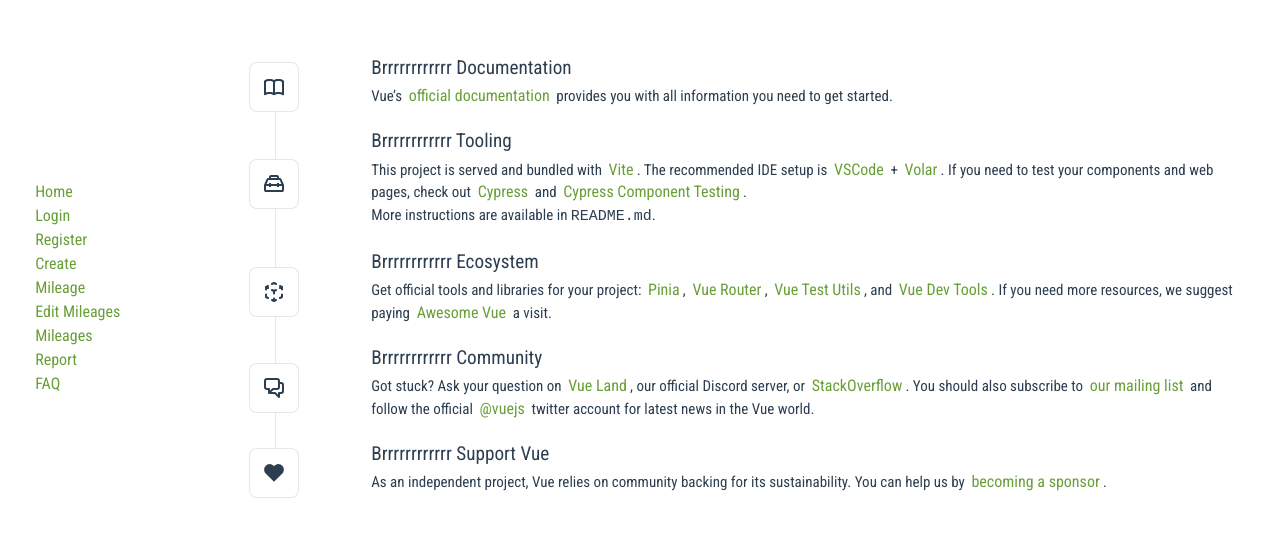
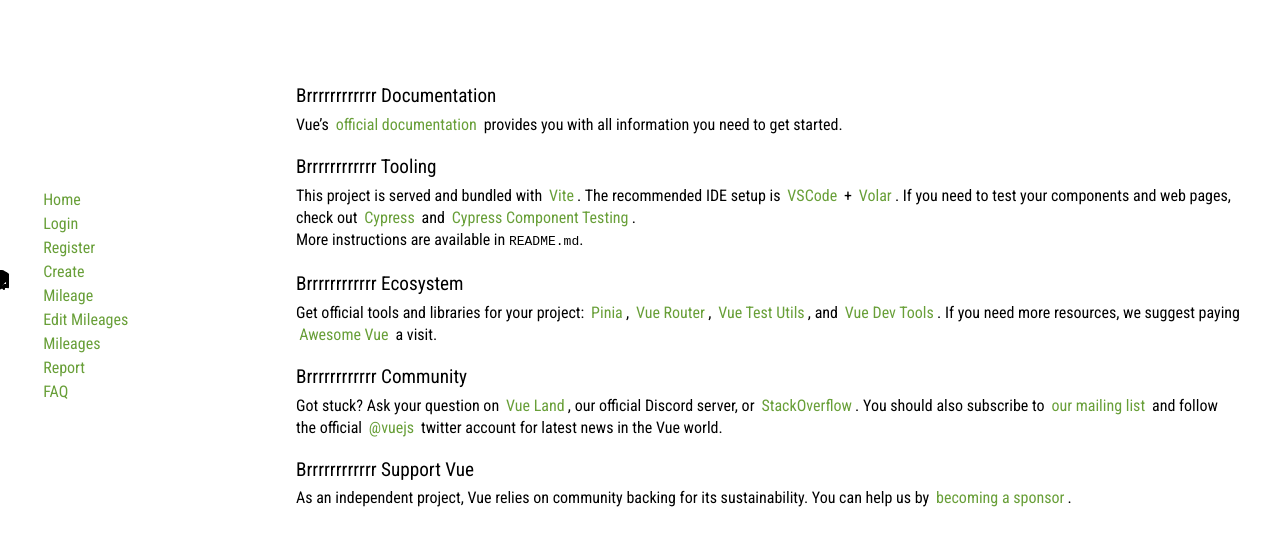
Before and after one commit to dgloriaweb/budgeter_frontend, a Vue app: page / in a window 1280 px wide. Shown: the part 120-666 px from the top of the page. Built offline with nearby package versions, Linux system fonts and the light colour scheme.

Commit message:
removed css file

```diff
--- a/src/assets/base.css
+++ /dev/null
@@ -1,74 +0,0 @@
-/* color palette from <https://github.com/vuejs/theme> */
-:root {
-  --vt-c-white: #ffffff;
-  --vt-c-white-soft: #f8f8f8;
-  --vt-c-white-mute: #f2f2f2;
-
-  --vt-c-black: #181818;
-  --vt-c-black-soft: #222222;
-  --vt-c-black-mute: #282828;
-
-  --vt-c-indigo: #2c3e50;
-
-  --vt-c-divider-light-1: rgba(60, 60, 60, 0.29);
-  --vt-c-divider-light-2: rgba(60, 60, 60, 0.12);
-  --vt-c-divider-dark-1: rgba(84, 84, 84, 0.65);
-  --vt-c-divider-dark-2: rgba(84, 84, 84, 0.48);
-
-  --vt-c-text-light-1: var(--vt-c-indigo);
-  --vt-c-text-light-2: rgba(60, 60, 60, 0.66);
-  --vt-c-text-dark-1: var(--vt-c-white);
-  --vt-c-text-dark-2: rgba(235, 235, 235, 0.64);
-}
-
-/* semantic color variables for this project */
-:root {
-  --color-background: var(--vt-c-white);
-  --color-background-soft: var(--vt-c-white-soft);
-  --color-background-mute: var(--vt-c-white-mute);
-
-  --color-border: var(--vt-c-divider-light-2);
-  --color-border-hover: var(--vt-c-divider-light-1);
-
-  --color-heading: var(--vt-c-text-light-1);
-  --color-text: var(--vt-c-text-light-1);
-
-  --section-gap: 160px;
-}
-
-@media (prefers-color-scheme: dark) {
-  :root {
-    --color-background: var(--vt-c-black);
-    --color-background-soft: var(--vt-c-black-soft);
-    --color-background-mute: var(--vt-c-black-mute);
-
-    --color-border: var(--vt-c-divider-dark-2);
-    --color-border-hover: var(--vt-c-divider-dark-1);
-
-    --color-heading: var(--vt-c-text-dark-1);
-    --color-text: var(--vt-c-text-dark-2);
-  }
-}
-
-*,
-*::before,
-*::after {
-  box-sizing: border-box;
-  margin: 0;
-  position: relative;
-  font-weight: normal;
-}
-
-body {
-  min-height: 100vh;
-  color: var(--color-text);
-  background: var(--color-background);
-  transition: color 0.5s, background-color 0.5s;
-  line-height: 1.6;
-  font-family: Inter, -apple-system, BlinkMacSystemFont, 'Segoe UI', Roboto, Oxygen, Ubuntu,
-    Cantarell, 'Fira Sans', 'Droid Sans', 'Helvetica Neue', sans-serif;
-  font-size: 15px;
-  text-rendering: optimizeLegibility;
-  -webkit-font-smoothing: antialiased;
-  -moz-osx-font-smoothing: grayscale;
-}
--- a/src/assets/main.css
+++ b/src/assets/main.css
@@ -1,4 +1,3 @@
-@import './base.css';
 @import url('https://fonts.googleapis.com/css2?family=Roboto+Condensed:wght@300;400;700&display=swap');
 
 :root {
```
